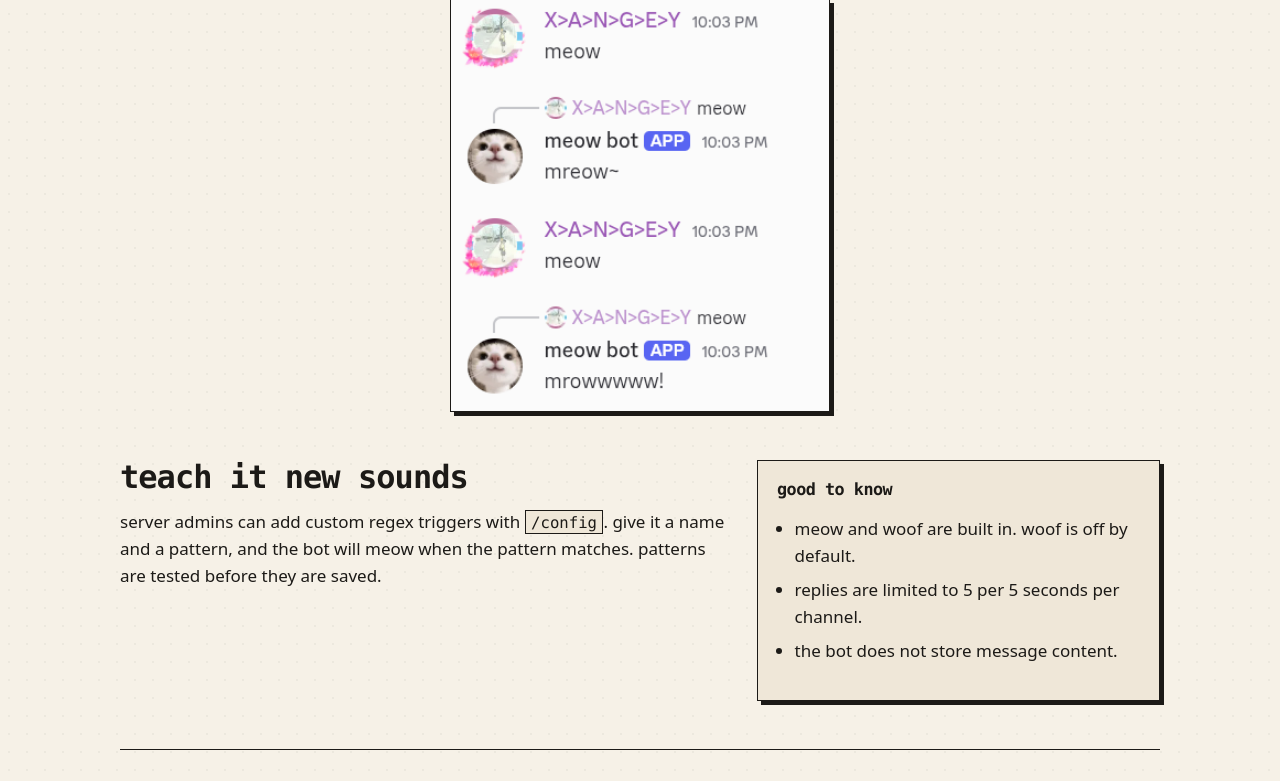
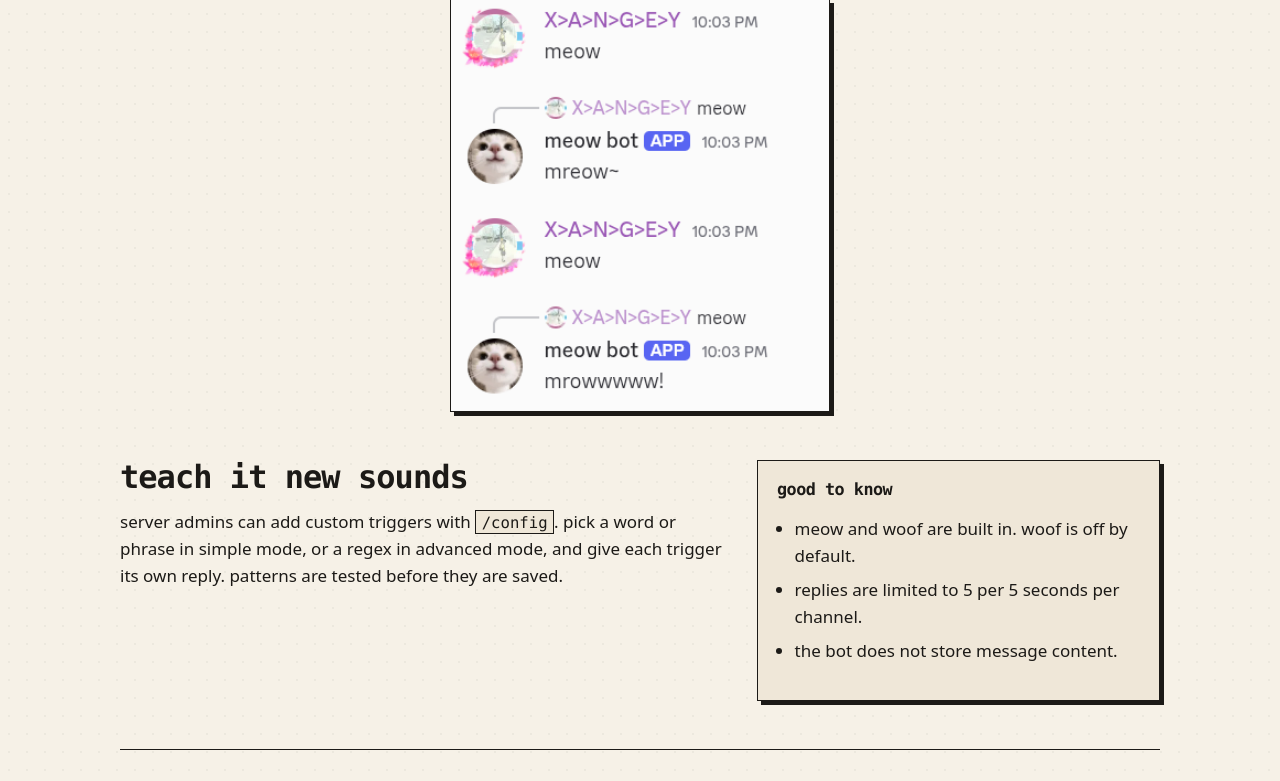
Before and after one commit to xangeyfun/Meow-Bot, a Flask app: page / in a window 1280 px wide. Shown: the part 1075-1856 px from the top of the page. Run offline with Flask 3, Linux system fonts and the light colour scheme; data that the repository does not hold is empty.

Commit message:
Update home page for custom trigger replies

```diff
--- a/templates/index.html
+++ b/templates/index.html
@@ -50,7 +50,7 @@
 <section class="section split">
   <div>
     <h2>teach it new sounds</h2>
-    <p>server admins can add custom regex triggers with <code>/config</code>. give it a name and a pattern, and the bot will meow when the pattern matches. patterns are tested before they are saved.</p>
+    <p>server admins can add custom triggers with <code>/config</code>. pick a word or phrase in simple mode, or a regex in advanced mode, and give each trigger its own reply. patterns are tested before they are saved.</p>
   </div>
   <div class="note-card">
     <h3>good to know</h3>
```
